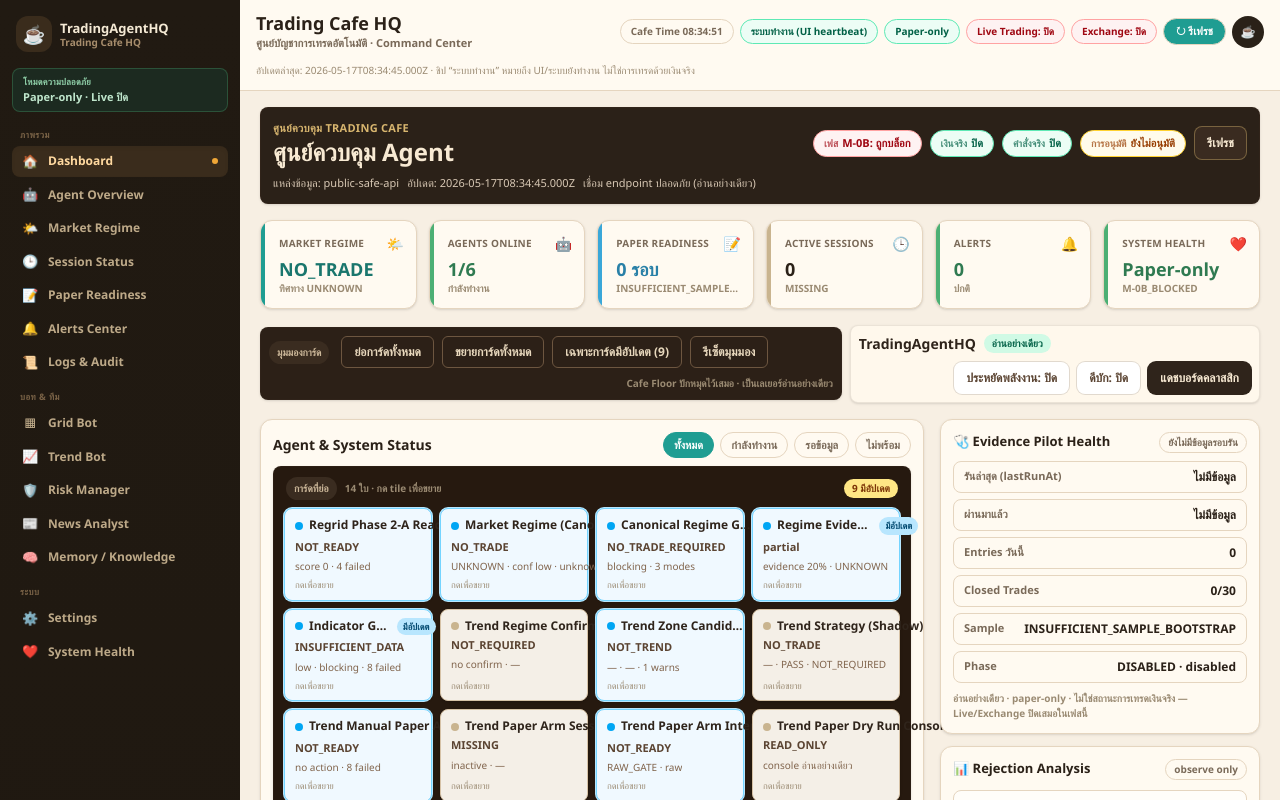
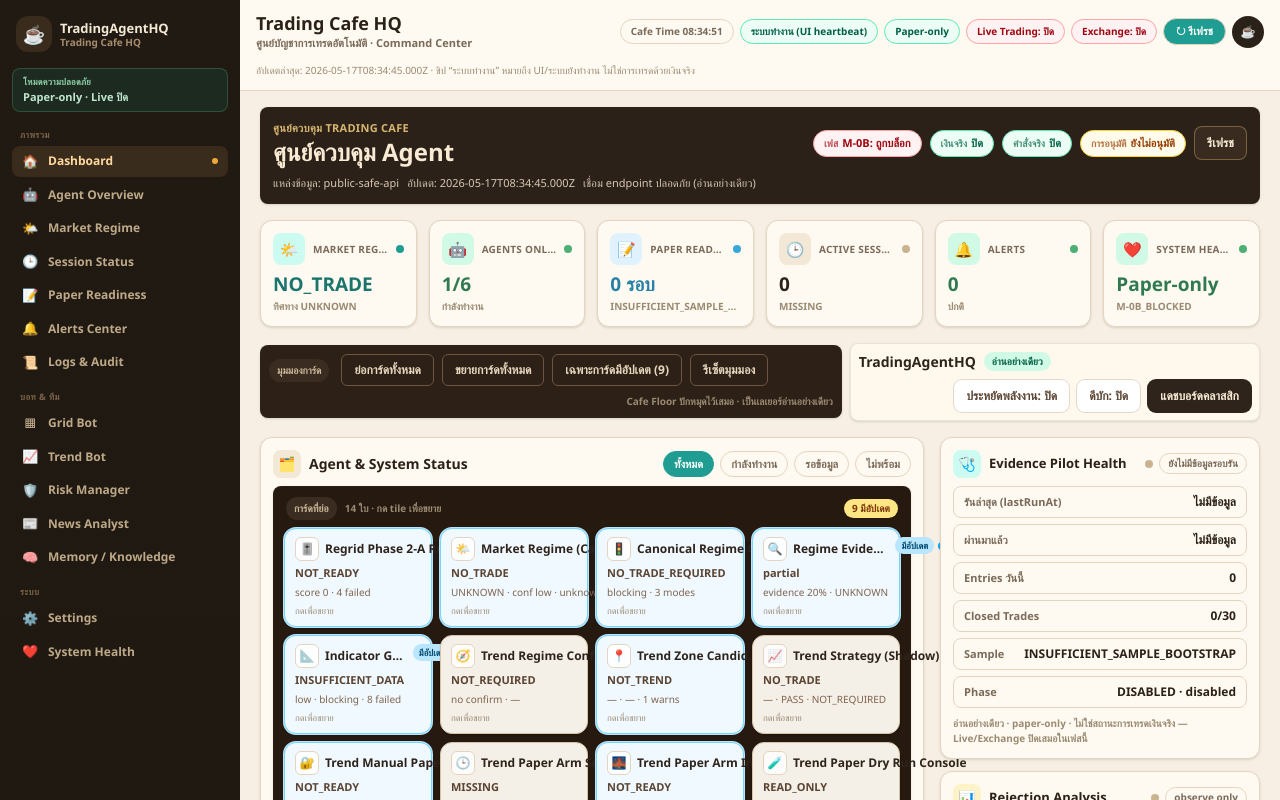
Before and after one commit to preechayutbubphachat/bingx-agent, a Next.js app in the folder dashboard/: page /agent-hq in a window 1280 px wide. Shown: the top 800 px of the page. Built offline with nearby package versions, Linux system fonts and the light colour scheme.

Commit message:
feat(agent-hq): enrich dashboard icons and visual hierarchy

```diff
--- a/dashboard/components/trading-agent-hq/CollapsedCardTile.tsx
+++ b/dashboard/components/trading-agent-hq/CollapsedCardTile.tsx
@@ -13,6 +13,8 @@ export type CollapsedTile = {
   snapshot: CardSnapshot;
   severity: CardUpdateSeverity;
   hasUpdates: boolean;
+  /** UI-2.2: per-card display icon from the layout registry (presentation only) */
+  icon?: string;
 };
 
 type Props = {
@@ -68,7 +70,7 @@ function badgeClass(sev: CardUpdateSeverity): string {
 }
 
 export default function CollapsedCardTile({ tile, onExpand }: Props) {
-  const { id, title, snapshot, severity, hasUpdates } = tile;
+  const { id, title, snapshot, severity, hasUpdates, icon } = tile;
   const emphasized = severity !== "none" || hasUpdates;
   return (
     <button
@@ -77,18 +79,29 @@ export default function CollapsedCardTile({ tile, onExpand }: Props) {
       aria-expanded="false"
       aria-label={`ขยายการ์ด ${title}`}
       title={`${title} — กดเพื่อขยาย`}
-      className={`flex h-full min-h-[78px] w-full flex-col gap-1 rounded-lg border px-2.5 py-2 text-left shadow-sm transition ${tileSurface(severity, emphasized)}`}
+      className={`flex h-full min-h-[78px] w-full flex-col gap-1 rounded-xl border px-2.5 py-2 text-left shadow-sm transition ${tileSurface(severity, emphasized)}`}
     >
+      {/* UI-2.2 mockup-style header: icon chip + title, severity dot/badge on the right */}
       <div className="flex items-start justify-between gap-1.5">
         <div className="flex min-w-0 items-center gap-1.5">
-          <span className={`mt-0.5 inline-block h-2 w-2 shrink-0 rounded-full ${dotClass(severity)}`} aria-hidden="true" />
+          {icon ? (
+            <span
+              className="grid h-6 w-6 shrink-0 place-items-center rounded-md border border-[#e5d5bf] bg-white/80 text-[12px]"
+              aria-hidden="true"
+            >
+              {icon}
+            </span>
+          ) : null}
           <span className="truncate text-[12px] font-black leading-tight text-[#2f241b]">{title}</span>
         </div>
-        {emphasized ? (
-          <span className={`shrink-0 rounded-full px-1.5 py-0.5 text-[9px] font-black ${badgeClass(severity)}`}>
-            {SEVERITY_BADGE_TH[severity]}
-          </span>
-        ) : null}
+        <div className="flex shrink-0 items-center gap-1">
+          {emphasized ? (
+            <span className={`rounded-full px-1.5 py-0.5 text-[9px] font-black ${badgeClass(severity)}`}>
+              {SEVERITY_BADGE_TH[severity]}
+            </span>
+          ) : null}
+          <span className={`inline-block h-2 w-2 rounded-full ${dotClass(severity)}`} aria-hidden="true" />
+        </div>
       </div>
       <div className="truncate text-[11px] font-bold text-[#5b4432]">{snapshot.status}</div>
       {snapshot.summary ? (
--- a/dashboard/components/trading-agent-hq/CollapsibleCard.tsx
+++ b/dashboard/components/trading-agent-hq/CollapsibleCard.tsx
@@ -15,6 +15,8 @@ type Props = {
   /** severity used for the expanded header accent dot */
   severity: CardUpdateSeverity;
   pinned?: boolean;
+  /** UI-2.2: optional display icon from the layout registry (presentation only) */
+  icon?: string;
   onToggle: (cardId: string) => void;
   children: ReactNode;
 };
@@ -34,7 +36,7 @@ function dotClass(sev: CardUpdateSeverity): string {
   }
 }
 
-export default function CollapsibleCard({ cardId, title, severity, pinned = false, onToggle, children }: Props) {
+export default function CollapsibleCard({ cardId, title, severity, pinned = false, icon, onToggle, children }: Props) {
   // Pinned cards (Cafe Floor) always render fully and can never be collapsed.
   if (pinned) {
     return (
@@ -53,6 +55,7 @@ export default function CollapsibleCard({ cardId, title, severity, pinned = fals
       <div className="mb-1 flex items-center justify-between px-1">
         <div className="flex items-center gap-2">
           <span className={`inline-block h-2 w-2 rounded-full ${dotClass(severity)}`} aria-hidden="true" />
+          {icon ? <span className="text-[12px]" aria-hidden="true">{icon}</span> : null}
           <span className="text-[11px] font-black text-[#cbb799]">{title}</span>
         </div>
         <button
--- a/dashboard/components/trading-agent-hq/EvidencePilotHealthCard.tsx
+++ b/dashboard/components/trading-agent-hq/EvidencePilotHealthCard.tsx
@@ -43,12 +43,28 @@ export default function EvidencePilotHealthCard({ paper }: { paper: PaperVM }) {
           ? "border-amber-300 bg-amber-50 text-amber-900"
           : "border-red-300 bg-red-50 text-red-800";
 
+  // UI-2.2: status dot tone mirrors the badge tone for fast scanning
+  const dot =
+    health == null || health.status === "unknown"
+      ? "bg-[#c9b48f]"
+      : health.status === "healthy"
+        ? "bg-[#4caf74]"
+        : health.status === "warning"
+          ? "bg-[#f0a737]"
+          : "bg-[#e75b52]";
+
   return (
     <section className="flex flex-col gap-2 rounded-xl border border-[#e5d5bf] bg-[#fffaf1] p-3 shadow-sm">
       <div className="flex items-center justify-between gap-2">
-        <h2 className="flex items-center gap-1.5 text-[13px] font-black text-[#2b2118]">🩺 Evidence Pilot Health</h2>
-        <span className={`rounded-full border px-2 py-0.5 text-[10px] font-black ${badge}`}>
-          {health ? health.labelTh : "กำลังคำนวณ…"}
+        <h2 className="flex min-w-0 items-center gap-2 text-[13px] font-black text-[#2b2118]">
+          <span className="grid h-7 w-7 shrink-0 place-items-center rounded-lg bg-teal-100 text-[14px]" aria-hidden="true">🩺</span>
+          <span className="truncate">Evidence Pilot Health</span>
+        </h2>
+        <span className="flex shrink-0 items-center gap-1.5">
+          <span className={`h-2 w-2 rounded-full ${dot}`} aria-hidden="true" />
+          <span className={`rounded-full border px-2 py-0.5 text-[10px] font-black ${badge}`}>
+            {health ? health.labelTh : "กำลังคำนวณ…"}
+          </span>
         </span>
       </div>
 
--- a/dashboard/components/trading-agent-hq/RejectionAnalysisCard.tsx
+++ b/dashboard/components/trading-agent-hq/RejectionAnalysisCard.tsx
@@ -57,9 +57,15 @@ export default function RejectionAnalysisCard({ paper }: { paper: PaperVM }) {
   return (
     <section className="flex flex-col gap-2.5 rounded-xl border border-[#e5d5bf] bg-[#fffaf1] p-3 shadow-sm">
       <div className="flex items-center justify-between gap-2">
-        <h2 className="flex items-center gap-1.5 text-[13px] font-black text-[#2b2118]">📊 Rejection Analysis</h2>
-        <span className="rounded-full border border-[#e5d5bf] bg-[#fffaf1] px-2 py-0.5 text-[10px] font-black text-[#7a6a59]">
-          observe only
+        <h2 className="flex min-w-0 items-center gap-2 text-[13px] font-black text-[#2b2118]">
+          <span className="grid h-7 w-7 shrink-0 place-items-center rounded-lg bg-amber-100 text-[14px]" aria-hidden="true">📊</span>
+          <span className="truncate">Rejection Analysis</span>
+        </h2>
+        <span className="flex shrink-0 items-center gap-1.5">
+          <span className={`h-2 w-2 rounded-full ${s.available ? "bg-[#4caf74]" : "bg-[#c9b48f]"}`} aria-hidden="true" />
+          <span className="rounded-full border border-[#e5d5bf] bg-[#fffaf1] px-2 py-0.5 text-[10px] font-black text-[#7a6a59]">
+            observe only
+          </span>
         </span>
       </div>
 
--- a/dashboard/components/trading-agent-hq/TradingAgentHQPage.tsx
+++ b/dashboard/components/trading-agent-hq/TradingAgentHQPage.tsx
@@ -79,6 +79,10 @@ const edgeStatusLabel = (status: string) =>
 
 const CARD_TITLES: Record<string, string> = Object.fromEntries(
   AGENT_HQ_CARD_LAYOUT.map((c) => [c.id, c.title]),
+);
+// UI-2.2: per-card display icons from the layout registry (presentation only)
+const CARD_ICONS: Record<string, string | undefined> = Object.fromEntries(
+  AGENT_HQ_CARD_LAYOUT.map((c) => [c.id, c.icon]),
 );
 
 // THQ-5: starts from server-provided initial (mock), then hydrates from public-safe endpoints.
@@ -218,7 +222,7 @@ export default function TradingAgentHQPage({ initialVm }: { initialVm: TradingAg
       if (collapsed[id]) return null; // shown as a tile above
       if (filter === "updated" && !(cardHasUpdates(id) || snap.critical)) return null;
       return (
-        <CollapsibleCard cardId={id} title={CARD_TITLES[id] ?? id} severity={displayedSeverity(id)} onToggle={toggleCard}>
+        <CollapsibleCard cardId={id} title={CARD_TITLES[id] ?? id} icon={CARD_ICONS[id]} severity={displayedSeverity(id)} onToggle={toggleCard}>
           {node}
         </CollapsibleCard>
       );
@@ -235,6 +239,7 @@ export default function TradingAgentHQPage({ initialVm }: { initialVm: TradingAg
         .map((c) => ({
           id: c.id,
           title: c.title,
+          icon: c.icon,
           snapshot: snapshots[c.id]!,
           severity: displayedSeverity(c.id),
           hasUpdates: cardHasUpdates(c.id),
@@ -365,7 +370,10 @@ export default function TradingAgentHQPage({ initialVm }: { initialVm: TradingAg
           {/* Agent & System Status */}
           <section className="rounded-xl border border-[#e5d5bf] bg-[#fffaf1] p-3 shadow-sm">
             <div className="mb-2 flex flex-wrap items-center justify-between gap-2">
-              <h2 className="text-[14px] font-black text-[#2b2118]">Agent &amp; System Status</h2>
+              <h2 className="flex items-center gap-2 text-[14px] font-black text-[#2b2118]">
+                <span className="grid h-7 w-7 place-items-center rounded-lg bg-[#f3e8d6] text-[14px]" aria-hidden="true">🗂️</span>
+                Agent &amp; System Status
+              </h2>
               <div className="flex flex-wrap gap-1.5">
                 {STATUS_FILTERS.map((sf) => {
                   const active = statusFilter === sf;
@@ -427,9 +435,12 @@ export default function TradingAgentHQPage({ initialVm }: { initialVm: TradingAg
           {/* Command Floor — Cafe Floor remains the pinned, always-visible anchor */}
           <section className="relative min-w-0 rounded-xl border border-[#e5d5bf] bg-[#fff7ea] p-3 shadow-sm">
             <div className="mb-2 flex flex-wrap items-center justify-between gap-2">
-              <div>
-                <h2 className="text-[15px] font-black text-[#2b2118]">Trading Cafe HQ – Command Floor</h2>
-                <p className="text-[11px] text-[#7a6a59]">คลิกที่ Agent เพื่อดูรายละเอียด · ดับเบิลคลิกเพื่อเปิดแดชบอร์ดคลาสสิก</p>
+              <div className="flex items-center gap-2.5">
+                <span className="grid h-9 w-9 place-items-center rounded-xl bg-[#3a2c1c] text-[17px] text-[#f4e9d4]" aria-hidden="true">☕</span>
+                <div>
+                  <h2 className="text-[15px] font-black text-[#2b2118]">Trading Cafe HQ – Command Floor</h2>
+                  <p className="text-[11px] text-[#7a6a59]">คลิกที่ Agent เพื่อดูรายละเอียด · ดับเบิลคลิกเพื่อเปิดแดชบอร์ดคลาสสิก</p>
+                </div>
               </div>
               <div className="flex flex-wrap items-center gap-2">
                 <span className="rounded-full border border-[#e5d5bf] bg-[#fffaf1] px-2 py-1 text-[10px] font-black text-[#7a6a59]">โหมดจำลอง</span>
--- a/dashboard/components/trading-agent-hq/TradingCafeBottomPanels.tsx
+++ b/dashboard/components/trading-agent-hq/TradingCafeBottomPanels.tsx
@@ -9,13 +9,18 @@ import type { TradingAgentHQViewModel, AgentId } from "@/lib/trading-agent-hq/vi
 
 const NA = "ไม่มีข้อมูล";
 
+// UI-2.2: mockup-style panel header — icon chip + title, divider below, read-only hint.
 function Panel({ title, icon, children }: { title: string; icon: string; children: ReactNode }) {
   return (
     <section className="rounded-xl border border-[#e5d5bf] bg-[#fffaf1] p-3 shadow-sm">
-      <h3 className="mb-2 flex items-center gap-1.5 text-[12px] font-black text-[#2b2118]">
-        <span>{icon}</span>
-        {title}
+      <h3 className="flex items-center gap-2 text-[12px] font-black text-[#2b2118]">
+        <span className="grid h-7 w-7 shrink-0 place-items-center rounded-lg bg-[#f3e8d6] text-[13px]" aria-hidden="true">
+          {icon}
+        </span>
+        <span className="min-w-0 truncate">{title}</span>
+        <span className="ml-auto shrink-0 text-[9px] font-bold text-[#b3a285]">อ่านอย่างเดียว</span>
       </h3>
+      <div className="mb-2 mt-2 border-t border-[#efe2cd]" aria-hidden="true" />
       {children}
     </section>
   );
--- a/dashboard/components/trading-agent-hq/TradingCafeKpiCard.tsx
+++ b/dashboard/components/trading-agent-hq/TradingCafeKpiCard.tsx
@@ -14,36 +14,42 @@ export type KpiItem = {
   icon?: string;
 };
 
-function toneAccent(tone: KpiTone): { bar: string; value: string } {
+// UI-2.2: tone drives the icon chip tint + value color (mockup-style KPI card).
+function toneAccent(tone: KpiTone): { chip: string; value: string; dot: string } {
   switch (tone) {
     case "green":
-      return { bar: "bg-[#4caf74]", value: "text-[#2f7a51]" };
+      return { chip: "bg-emerald-100 text-emerald-800", value: "text-[#2f7a51]", dot: "bg-[#4caf74]" };
     case "amber":
-      return { bar: "bg-[#f0a737]", value: "text-[#a9701a]" };
+      return { chip: "bg-amber-100 text-amber-900", value: "text-[#a9701a]", dot: "bg-[#f0a737]" };
     case "red":
-      return { bar: "bg-[#e75b52]", value: "text-[#b23a33]" };
+      return { chip: "bg-red-100 text-red-800", value: "text-[#b23a33]", dot: "bg-[#e75b52]" };
     case "teal":
-      return { bar: "bg-[#1f9d92]", value: "text-[#1a766d]" };
+      return { chip: "bg-teal-100 text-teal-800", value: "text-[#1a766d]", dot: "bg-[#1f9d92]" };
     case "info":
-      return { bar: "bg-[#3aa7d8]", value: "text-[#2980a7]" };
+      return { chip: "bg-sky-100 text-sky-800", value: "text-[#2980a7]", dot: "bg-[#3aa7d8]" };
     default:
-      return { bar: "bg-[#c9b48f]", value: "text-[#2b2118]" };
+      return { chip: "bg-[#f3e8d6] text-[#7a6a59]", value: "text-[#2b2118]", dot: "bg-[#c9b48f]" };
   }
 }
 
 export default function TradingCafeKpiCard({ item }: { item: KpiItem }) {
   const accent = toneAccent(item.tone ?? "neutral");
   return (
-    <div className="relative overflow-hidden rounded-xl border border-[#e5d5bf] bg-[#fffaf1] p-3 shadow-sm">
-      <span className={`absolute inset-y-0 left-0 w-1 ${accent.bar}`} aria-hidden="true" />
-      <div className="flex items-center justify-between gap-2 pl-1.5">
-        <span className="text-[10px] font-black uppercase tracking-wide text-[#7a6a59]">{item.label}</span>
-        {item.icon ? <span className="text-[14px]">{item.icon}</span> : null}
+    <div className="rounded-xl border border-[#e5d5bf] bg-[#fffaf1] p-3 shadow-sm transition hover:shadow">
+      {/* UI-2.2 mockup-style header: icon chip + label, status dot on the right */}
+      <div className="flex items-center gap-2">
+        {item.icon ? (
+          <span className={`grid h-8 w-8 shrink-0 place-items-center rounded-lg text-[15px] ${accent.chip}`} aria-hidden="true">
+            {item.icon}
+          </span>
+        ) : null}
+        <span className="min-w-0 truncate text-[10px] font-black uppercase tracking-wide text-[#7a6a59]">{item.label}</span>
+        <span className={`ml-auto h-2 w-2 shrink-0 rounded-full ${accent.dot}`} aria-hidden="true" />
       </div>
-      <div className={`mt-1 truncate pl-1.5 text-[18px] font-black leading-tight ${accent.value}`} title={item.value}>
+      <div className={`mt-2 truncate text-[19px] font-black leading-tight ${accent.value}`} title={item.value}>
         {item.value}
       </div>
-      {item.sub ? <div className="truncate pl-1.5 text-[10px] font-bold text-[#9a8a72]">{item.sub}</div> : null}
+      {item.sub ? <div className="mt-0.5 truncate text-[10px] font-bold text-[#9a8a72]">{item.sub}</div> : null}
     </div>
   );
 }
--- a/dashboard/lib/trading-agent-hq/cardLayout.ts
+++ b/dashboard/lib/trading-agent-hq/cardLayout.ts
@@ -33,32 +33,34 @@ export interface AgentHqCardLayoutEntry {
   defaultCollapsed: boolean;
   /** pinned cards are ALWAYS visible and can never be collapsed (Cafe Floor) */
   pinned: boolean;
+  /** UI-2.2: display icon (existing project icon set; presentation only) */
+  icon?: string;
 }
 
 // Order here is documentation only; the page controls actual render order.
 // Expanded-by-default = key/decision cards. Collapsed-by-default = context/debug/audit cards.
 export const AGENT_HQ_CARD_LAYOUT: AgentHqCardLayoutEntry[] = [
-  { id: "systemStatus", title: "สถานะระบบ (อ่านง่าย)", defaultCollapsed: false, pinned: false },
-  { id: "dynamicRegridStatus", title: "Dynamic Regrid Status", defaultCollapsed: false, pinned: false },
-  { id: "runtimeMonitor", title: "Runtime Monitor", defaultCollapsed: false, pinned: false },
-  { id: "regridPhase2AReadiness", title: "Regrid Phase 2-A Readiness", defaultCollapsed: true, pinned: false },
-  { id: "canonicalMarketRegime", title: "Market Regime (Canonical)", defaultCollapsed: true, pinned: false },
-  { id: "canonicalRegimeGate", title: "Canonical Regime Gate", defaultCollapsed: true, pinned: false },
-  { id: "regimeEvidence", title: "Regime Evidence", defaultCollapsed: true, pinned: false },
-  { id: "indicatorGate", title: "Indicator Gate", defaultCollapsed: true, pinned: false },
-  { id: "trendRegimeConfirmation", title: "Trend Regime Confirmation", defaultCollapsed: true, pinned: false },
-  { id: "trendZoneCandidate", title: "Trend Zone Candidate", defaultCollapsed: true, pinned: false },
-  { id: "trendStrategyShadow", title: "Trend Strategy (Shadow)", defaultCollapsed: true, pinned: false },
-  { id: "trendTransitionMonitor", title: "Trend Transition Monitor", defaultCollapsed: false, pinned: false },
-  { id: "trendManualPaperArmGate", title: "Trend Manual Paper Arm Gate", defaultCollapsed: true, pinned: false },
-  { id: "trendPaperArmSession", title: "Trend Paper Arm Session", defaultCollapsed: true, pinned: false },
-  { id: "trendPaperArmIntentBridge", title: "Trend Paper Arm Intent Bridge", defaultCollapsed: true, pinned: false },
-  { id: "trendPaperDryRunConsole", title: "Trend Paper Dry Run Console", defaultCollapsed: true, pinned: false },
-  { id: "trendPaperEvidenceRunner", title: "Trend Paper Evidence Runner", defaultCollapsed: false, pinned: false },
-  { id: "trendPaperExecutionPreflight", title: "Trend Paper Execution Preflight", defaultCollapsed: false, pinned: false },
-  { id: "trendPaperExecutionEngine", title: "Trend Paper Execution Engine", defaultCollapsed: true, pinned: false },
-  { id: "trendEdgeReview", title: "Trend Edge Review", defaultCollapsed: true, pinned: false },
-  { id: "cafeFloor", title: "ห้องคาเฟ่ (Cafe Floor)", defaultCollapsed: false, pinned: true },
+  { id: "systemStatus", title: "สถานะระบบ (อ่านง่าย)", defaultCollapsed: false, pinned: false, icon: "🖥️" },
+  { id: "dynamicRegridStatus", title: "Dynamic Regrid Status", defaultCollapsed: false, pinned: false, icon: "▦" },
+  { id: "runtimeMonitor", title: "Runtime Monitor", defaultCollapsed: false, pinned: false, icon: "📡" },
+  { id: "regridPhase2AReadiness", title: "Regrid Phase 2-A Readiness", defaultCollapsed: true, pinned: false, icon: "🎚️" },
+  { id: "canonicalMarketRegime", title: "Market Regime (Canonical)", defaultCollapsed: true, pinned: false, icon: "🌤️" },
+  { id: "canonicalRegimeGate", title: "Canonical Regime Gate", defaultCollapsed: true, pinned: false, icon: "🚦" },
+  { id: "regimeEvidence", title: "Regime Evidence", defaultCollapsed: true, pinned: false, icon: "🔍" },
+  { id: "indicatorGate", title: "Indicator Gate", defaultCollapsed: true, pinned: false, icon: "📐" },
+  { id: "trendRegimeConfirmation", title: "Trend Regime Confirmation", defaultCollapsed: true, pinned: false, icon: "🧭" },
+  { id: "trendZoneCandidate", title: "Trend Zone Candidate", defaultCollapsed: true, pinned: false, icon: "📍" },
+  { id: "trendStrategyShadow", title: "Trend Strategy (Shadow)", defaultCollapsed: true, pinned: false, icon: "📈" },
+  { id: "trendTransitionMonitor", title: "Trend Transition Monitor", defaultCollapsed: false, pinned: false, icon: "🔄" },
+  { id: "trendManualPaperArmGate", title: "Trend Manual Paper Arm Gate", defaultCollapsed: true, pinned: false, icon: "🔐" },
+  { id: "trendPaperArmSession", title: "Trend Paper Arm Session", defaultCollapsed: true, pinned: false, icon: "🕒" },
+  { id: "trendPaperArmIntentBridge", title: "Trend Paper Arm Intent Bridge", defaultCollapsed: true, pinned: false, icon: "🌉" },
+  { id: "trendPaperDryRunConsole", title: "Trend Paper Dry Run Console", defaultCollapsed: true, pinned: false, icon: "🧪" },
+  { id: "trendPaperEvidenceRunner", title: "Trend Paper Evidence Runner", defaultCollapsed: false, pinned: false, icon: "🏃" },
+  { id: "trendPaperExecutionPreflight", title: "Trend Paper Execution Preflight", defaultCollapsed: false, pinned: false, icon: "🛫" },
+  { id: "trendPaperExecutionEngine", title: "Trend Paper Execution Engine", defaultCollapsed: true, pinned: false, icon: "⚙️" },
+  { id: "trendEdgeReview", title: "Trend Edge Review", defaultCollapsed: true, pinned: false, icon: "🧾" },
+  { id: "cafeFloor", title: "ห้องคาเฟ่ (Cafe Floor)", defaultCollapsed: false, pinned: true, icon: "☕" },
 ];
 
 export const AGENT_HQ_LAYOUT_STORAGE_KEY = "agent-hq-card-layout:v1";
```
Also changed, not shown: dashboard/components/trading-agent-hq/RiskManagerPanel.tsx (+9 -2 lines).
